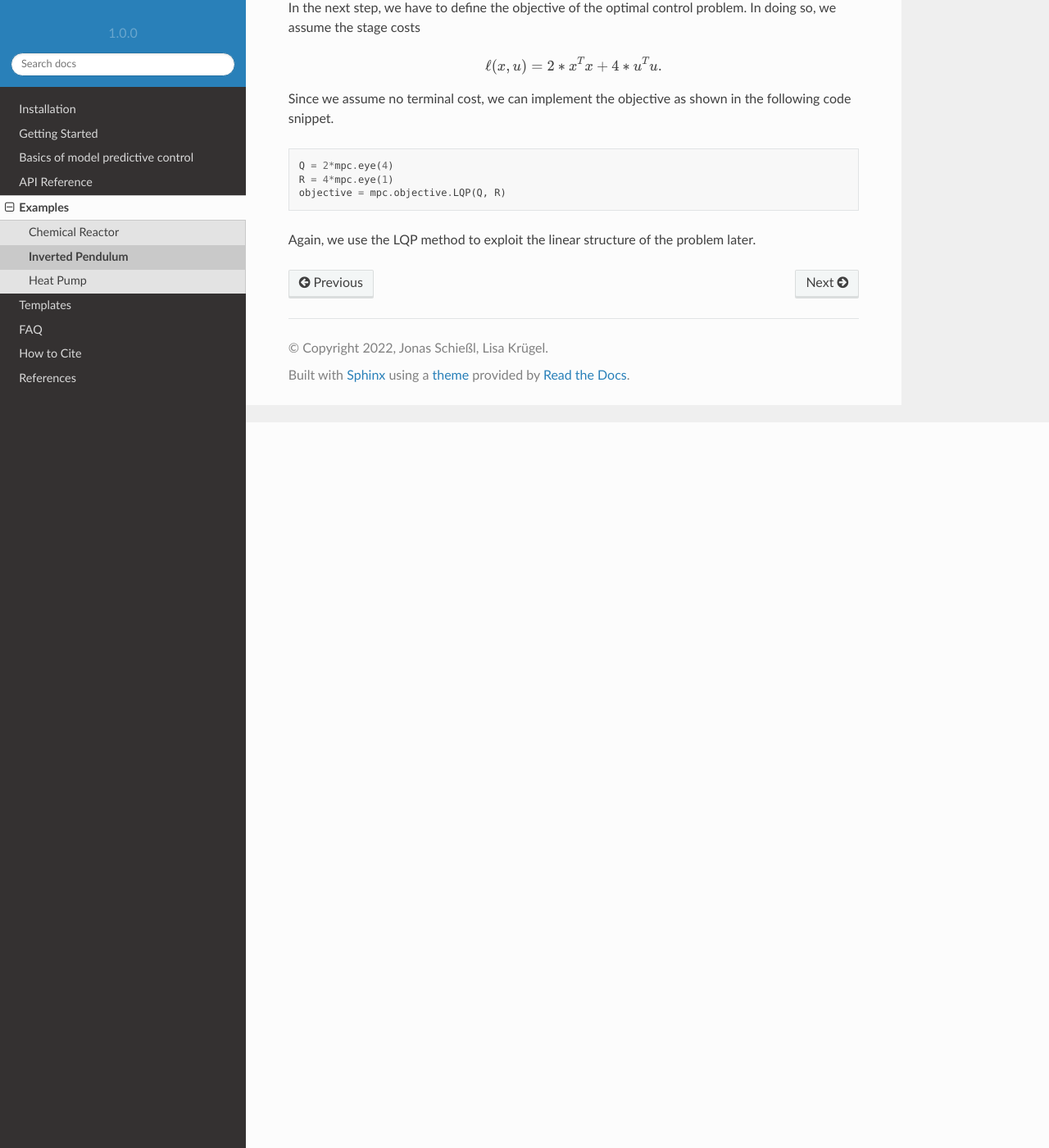
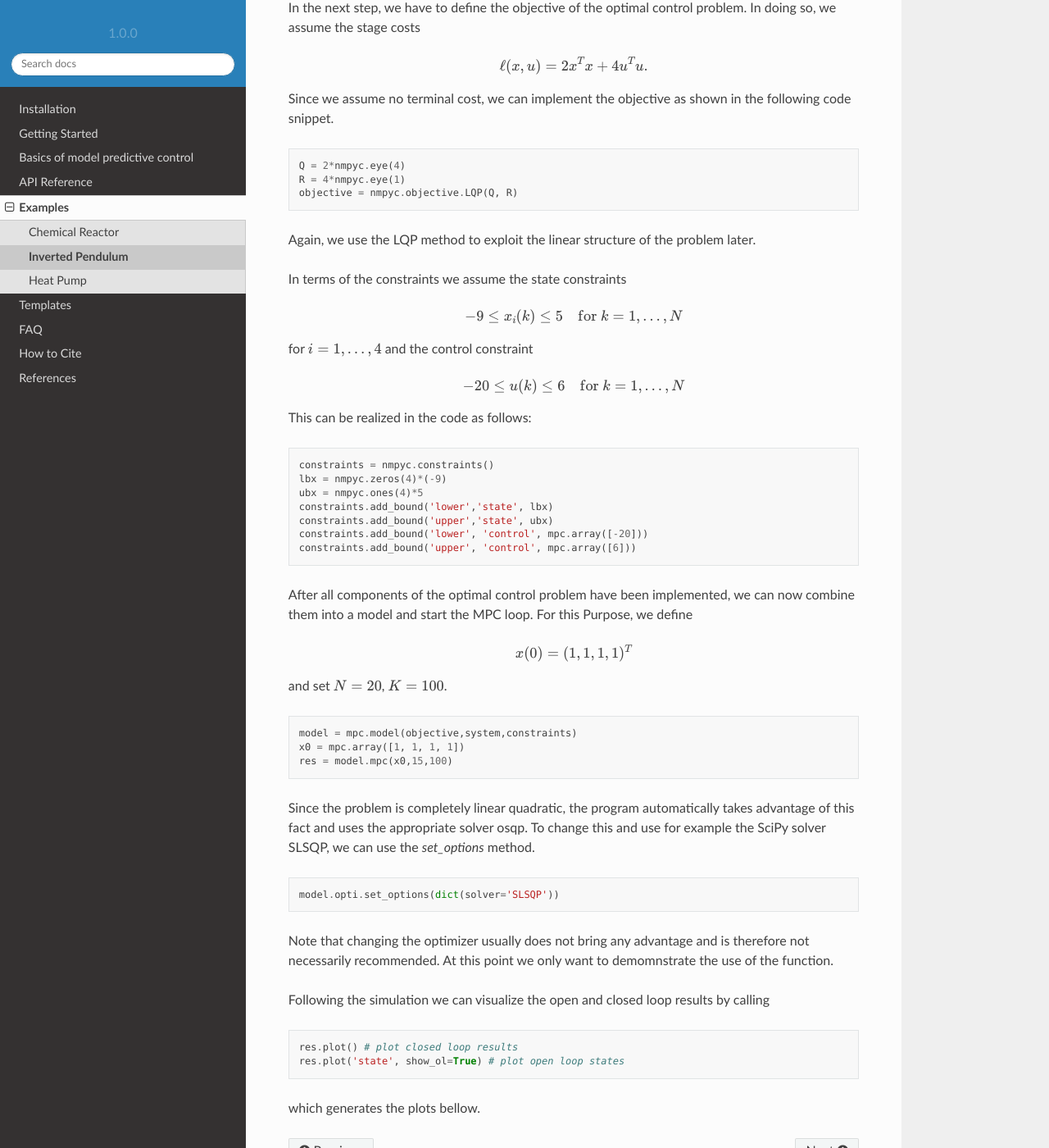
Before and after one commit to nMPyC/nmpyc, a Sphinx documentation site: the page built from docs/source/example/pendel.rst, in a window 1280 px wide and 1400 px high, scrolled down 885 px. Shown: the whole window at 82% size. Built offline with Sphinx 7.4.7 and the Read the Docs theme 2.0.0, drawn with Linux system fonts in a browser that asks for light colours; some of the changed text lies outside the part shown.

Commit message:
Update pendel.rst

```diff
--- a/docs/source/example/pendel.rst
+++ b/docs/source/example/pendel.rst
@@ -32,13 +32,13 @@ Since the system dynamics are linear, we can initialize them using the LQP metho
 
    g = 9.81
    k = 0.1
-   A = mpc.array([[0, 1, 0, 0],
-                  [g, -k, 0, 0],
-                  [0, 0, 0, 1],
-                  [0, 0, 0, 0]])
-   B = mpc.array([0, 1, 0, 1])
-   system = mpc.system.LQP(A, B, 4, 1, 'continuous',
-                           sampling_rate=0.1, method='rk4')
+   A = nmpyc.array([[0, 1, 0, 0],
+                    [g, -k, 0, 0],
+                    [0, 0, 0, 1],
+                    [0, 0, 0, 0]])
+   B = nmpyc.array([0, 1, 0, 1])
+   system = nmpyc.system.LQP(A, B, 4, 1, 'continuous',
+                             sampling_rate=0.1, method='rk4')
 
 Note that we have to use one of the fixed step methods euler, heun or rk4 as integration method if we want to exploit the linear structure of the problem later in the optimization.
 
@@ -47,14 +47,72 @@ In doing so, we assume the stage costs
 
 .. math::
 
-   \ell(x,u) = 2*x^Tx + 4*u^Tu.
+   \ell(x,u) = 2x^Tx + 4u^Tu.
 
 Since we assume no terminal cost, we can implement the objective as shown in the following code snippet.
 
 .. code-block:: python
 
-   Q = 2*mpc.eye(4)
-   R = 4*mpc.eye(1)
-   objective = mpc.objective.LQP(Q, R)
+   Q = 2*nmpyc.eye(4)
+   R = 4*nmpyc.eye(1)
+   objective = nmpyc.objective.LQP(Q, R)
 
 Again, we use the LQP method to exploit the linear structure of the problem later.
+
+In terms of the constraints we assume the state constraints
+
+.. math::
+
+    -9 \leq x_i(k) \leq 5 \quad \text{for } k=1,\ldots,N
+
+for :math:`i=1,\ldots,4` and the control constraint
+
+.. math::
+
+   -20 \leq u(k) \leq 6 \quad \text{for } k=1,\ldots,N
+
+This can be realized in the code as follows:
+
+.. code-block:: python
+
+   constraints = nmpyc.constraints()
+   lbx = nmpyc.zeros(4)*(-9)
+   ubx = nmpyc.ones(4)*5
+   constraints.add_bound('lower','state', lbx)
+   constraints.add_bound('upper','state', ubx)
+   constraints.add_bound('lower', 'control', mpc.array([-20]))
+   constraints.add_bound('upper', 'control', mpc.array([6]))
+
+After all components of the optimal control problem have been implemented, we can now combine them into a model and start the MPC loop.
+For this Purpose, we define
+
+.. math::
+
+   x(0) = (1,1,1,1)^T
+
+and set :math:`N=20`, :math:`K=100`.
+
+.. code-block:: python
+
+   model = mpc.model(objective,system,constraints)
+   x0 = mpc.array([1, 1, 1, 1])
+   res = model.mpc(x0,15,100)
+
+Since the problem is completely linear quadratic, the program automatically takes advantage of this fact and uses the appropriate solver osqp.
+To change this and use for example the SciPy solver SLSQP, we can use the `set_options` method.
+
+.. code-block:: python
+
+   model.opti.set_options(dict(solver='SLSQP'))
+
+Note that changing the optimizer usually does not bring any advantage and is therefore not necessarily recommended.
+At this point we only want to demomnstrate the use of the function.
+
+Following the simulation we can visualize the open and closed loop results by calling
+
+.. code-block:: python
+
+   res.plot() # plot closed loop results
+   res.plot('state', show_ol=True) # plot open loop states
+
+which generates the plots bellow.
```
